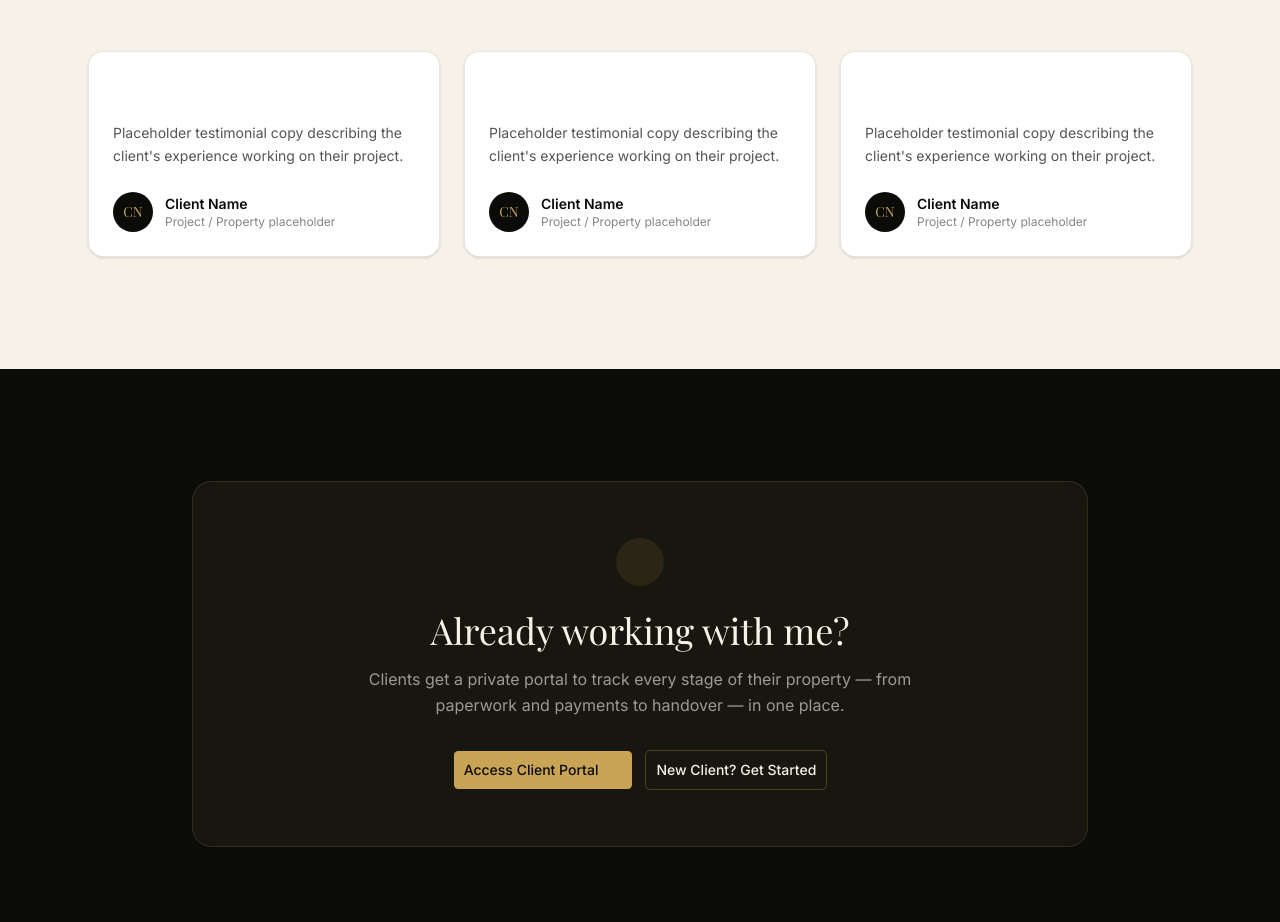
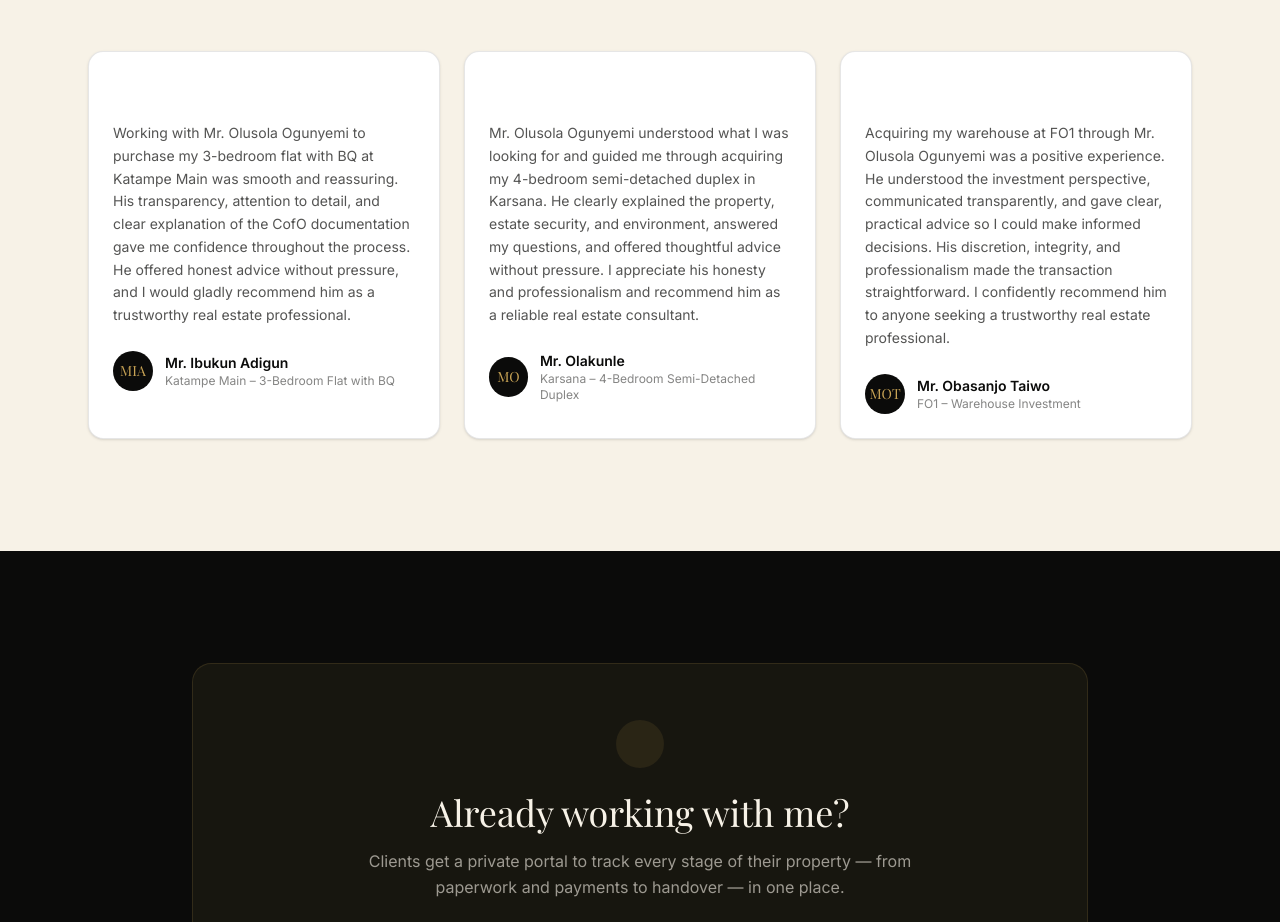
Before and after one commit to Opia12345/Olushola, a Next.js app: page / in a window 1280 px wide. Shown: the part 2820-3742 px from the top of the page. Built offline with nearby package versions, Linux system fonts and the light colour scheme; no server answers; some icons are missing; a web font is replaced by a local one.

Commit message:
feat: added the testimonials

```diff
--- a/components/marketing/testimonials.tsx
+++ b/components/marketing/testimonials.tsx
@@ -4,21 +4,21 @@ import { QuoteDownIcon } from "@hugeicons/core-free-icons";
 const TESTIMONIALS = [
   {
     quote:
-      "Placeholder testimonial copy describing the client's experience working on their project.",
-    name: "Client Name",
-    role: "Project / Property placeholder",
+      "Working with Mr. Olusola Ogunyemi to purchase my 3-bedroom flat with BQ at Katampe Main was smooth and reassuring. His transparency, attention to detail, and clear explanation of the CofO documentation gave me confidence throughout the process. He offered honest advice without pressure, and I would gladly recommend him as a trustworthy real estate professional.",
+    name: "Mr. Ibukun Adigun",
+    role: "Katampe Main – 3-Bedroom Flat with BQ",
   },
   {
     quote:
-      "Placeholder testimonial copy describing the client's experience working on their project.",
-    name: "Client Name",
-    role: "Project / Property placeholder",
+      "Mr. Olusola Ogunyemi understood what I was looking for and guided me through acquiring my 4-bedroom semi-detached duplex in Karsana. He clearly explained the property, estate security, and environment, answered my questions, and offered thoughtful advice without pressure. I appreciate his honesty and professionalism and recommend him as a reliable real estate consultant.",
+    name: "Mr. Olakunle",
+    role: "Karsana – 4-Bedroom Semi-Detached Duplex",
   },
   {
     quote:
-      "Placeholder testimonial copy describing the client's experience working on their project.",
-    name: "Client Name",
-    role: "Project / Property placeholder",
+      "Acquiring my warehouse at FO1 through Mr. Olusola Ogunyemi was a positive experience. He understood the investment perspective, communicated transparently, and gave clear, practical advice so I could make informed decisions. His discretion, integrity, and professionalism made the transaction straightforward. I confidently recommend him to anyone seeking a trustworthy real estate professional.",
+    name: "Mr. Obasanjo Taiwo",
+    role: "FO1 – Warehouse Investment",
   },
 ];
 
@@ -41,8 +41,12 @@ export function Testimonials() {
               key={i}
               className="rounded-2xl border border-ink/10 bg-white p-6 shadow-sm"
             >
-              <HugeiconsIcon icon={QuoteDownIcon} strokeWidth={1.5} className="size-6 text-gold" />
-              <p className="mt-4 text-sm leading-relaxed text-ink/70">
+              <HugeiconsIcon
+                icon={QuoteDownIcon}
+                strokeWidth={1.5}
+                className="size-6 text-gold"
+              />
+              <p className="mt-4 whitespace-pre-line text-sm leading-relaxed text-ink/70">
                 {t.quote}
               </p>
               <div className="mt-6 flex items-center gap-3">
```
